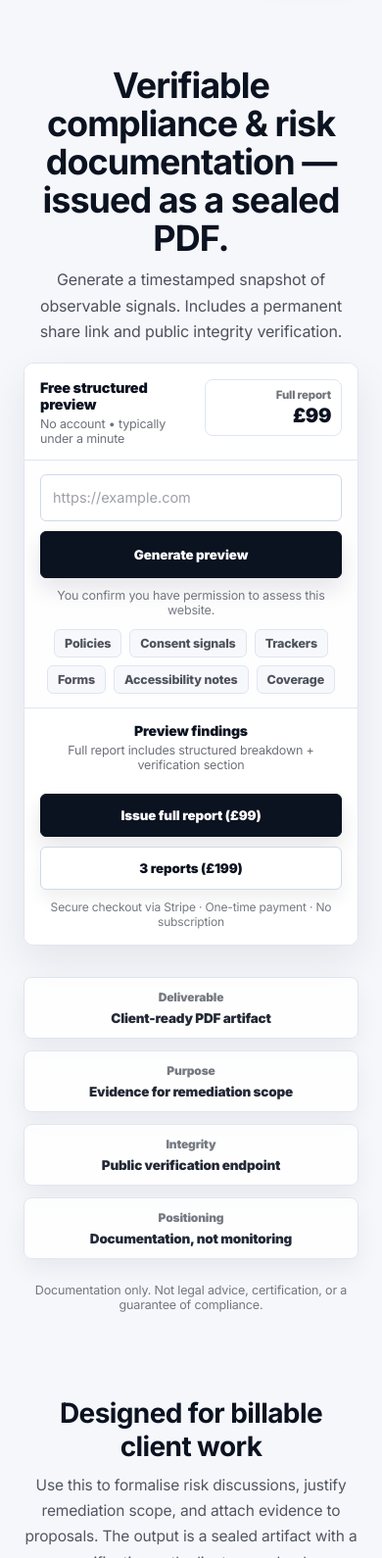
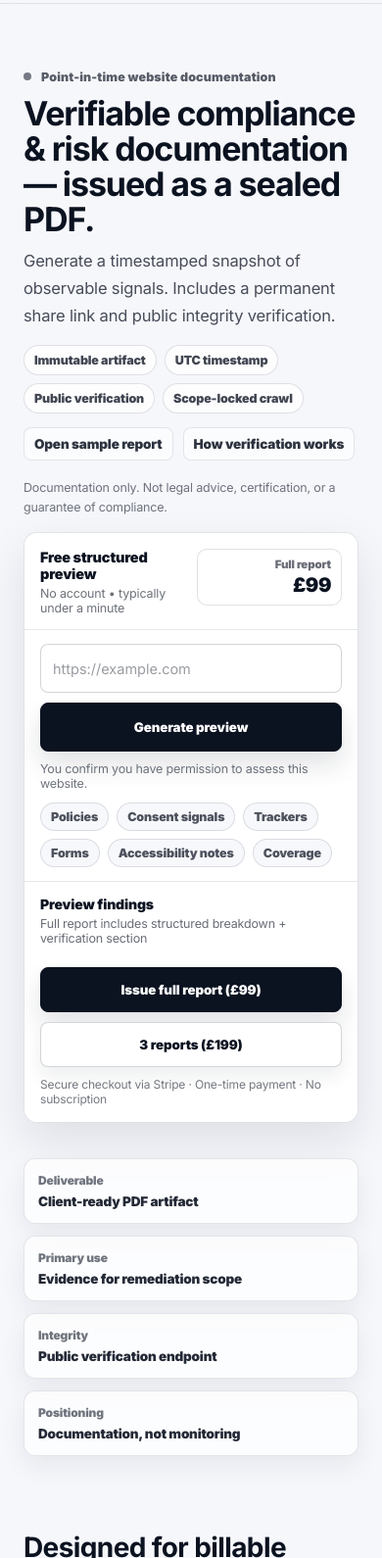
Before and after one commit to ThomasBeresford-0/website-risk-check, a website: page public/index.html in a window 390 px wide. Shown: the part 69-1659 px from the top of the page at 98% size. Drawn offline with Linux system fonts and the light colour scheme; no server answers.

Commit message:
index updates

```diff
--- a/public/index.css
+++ b/public/index.css
@@ -1,8 +1,10 @@
-/* public/index.css?v=5
-   PROFESSIONAL AUDIT STYLE (CENTERED):
-   - Everything visually centered (hero/tool/strips/section heads)
-   - Inter font (clean, modern, non-gimmicky)
-   - Square-ish corners, no gradients, navy CTA
+/* public/index.css?v=6
+   PROFESSIONAL ENTERPRISE / CONSULTANCY STYLE:
+   - No “AI glow” blobs
+   - Clean paper background + subtle grid
+   - Two-column hero (copy left, tool right)
+   - Strong typography + spacing discipline
+   - Keeps required IDs for app.js
 */
 
 :root{
@@ -10,48 +12,81 @@
   --ink2:#111a2b;
   --muted:#5b6b82;
 
-  --bg0:#f6f7fb;
+  --paper:#f7f8fb;
+  --paper2:#ffffff;
+
   --line:#dfe6f0;
   --line2:#cfd9e8;
 
-  --shadow: 0 16px 40px rgba(15,23,42,.08);
-  --shadowSoft: 0 10px 24px rgba(15,23,42,.06);
+  --shadow: 0 18px 46px rgba(15,23,42,.10);
+  --shadowSoft: 0 10px 26px rgba(15,23,42,.07);
 
-  --r-lg:10px;
-  --r-md:8px;
-  --r-sm:6px;
+  --r-xl:14px;
+  --r-lg:12px;
+  --r-md:10px;
+  --r-sm:8px;
+
+  --focus: 0 0 0 3px rgba(15,23,42,.14);
 }
 
-/* Override typography locally (in case global sets something else) */
+/* Base */
 body{
   font-family: "Inter", ui-sans-serif, system-ui, -apple-system, Segoe UI, Roboto, Helvetica, Arial, "Apple Color Emoji","Segoe UI Emoji";
   letter-spacing: -0.01em;
+  color: var(--ink);
 }
 
+/* Skip link */
+.skipLink{
+  position:absolute;
+  left:-999px;
+  top:12px;
+  padding:10px 12px;
+  background:#fff;
+  border:1px solid var(--line2);
+  border-radius: var(--r-sm);
+  z-index: 999;
+}
+.skipLink:focus{ left:12px; outline:none; box-shadow: var(--focus); }
+
+/* Background: paper + subtle grid (not “AI art”) */
 .bg{
   position:fixed;
   inset:0;
   z-index:-1;
   background:
-    radial-gradient(900px 520px at 50% -10%, rgba(2,132,199,.06), transparent 55%),
-    radial-gradient(900px 520px at 50% 0%, rgba(15,23,42,.05), transparent 60%),
-    linear-gradient(180deg, var(--bg0), #f3f5fa);
+    linear-gradient(180deg, var(--paper), #f3f5fa);
+}
+.bg::before{
+  content:"";
+  position:absolute;
+  inset:0;
+  opacity:.55;
+  background:
+    repeating-linear-gradient(
+      to right,
+      rgba(15,23,42,.045),
+      rgba(15,23,42,.045) 1px,
+      transparent 1px,
+      transparent 64px
+    ),
+    repeating-linear-gradient(
+      to bottom,
+      rgba(15,23,42,.045),
+      rgba(15,23,42,.045) 1px,
+      transparent 1px,
+      transparent 64px
+    );
+  mask-image: linear-gradient(180deg, rgba(0,0,0,.75), rgba(0,0,0,.18) 50%, rgba(0,0,0,0));
+  pointer-events:none;
 }
 
 .container{
-  max-width: 1120px;
+  max-width: 1140px;
   margin: 0 auto;
   padding: 0 24px;
 }
-
-.container.narrow{
-  max-width: 860px;
-}
-
-.sectionWrap{
-  display:grid;
-  justify-items:center; /* makes section content center as a block */
-}
+.container.narrow{ max-width: 900px; }
 
 .srOnly{
   position:absolute !important;
@@ -66,129 +101,166 @@ body{
   position:sticky;
   top:0;
   z-index:100;
-  background: rgba(246,247,251,.92);
+  background: rgba(247,248,251,.88);
   backdrop-filter: blur(10px);
-  border-bottom: 1px solid var(--line);
+  border-bottom: 1px solid rgba(15,23,42,.10);
 }
-
 .navInner{
-  height:68px;
+  height: 72px;
   display:flex;
   align-items:center;
   justify-content:space-between;
   gap:18px;
 }
-
 .brand{
   display:flex;
   align-items:center;
   gap:10px;
-  font-weight:800;
-  letter-spacing:-.2px;
   text-decoration:none;
   color: var(--ink);
+  font-weight: 900;
+  letter-spacing:-.3px;
 }
-
 .brandLogo{ width:20px; height:20px; display:block; }
 .brandText{ font-size:14px; }
 
 .navLinks{
   display:flex;
   align-items:center;
-  gap:16px;
-  font-size:13.5px;
+  gap: 14px;
+  font-size: 13.5px;
 }
-
 .navLinks a{
   text-decoration:none;
-  color: rgba(11,18,32,.74);
-  padding:8px 10px;
+  color: rgba(11,18,32,.72);
+  padding: 8px 10px;
   border-radius: var(--r-sm);
   transition: background .12s ease, color .12s ease;
 }
-
 .navLinks a:hover{
   color: rgba(11,18,32,.92);
   background: rgba(15,23,42,.04);
 }
 
+.navCtas{
+  display:flex;
+  align-items:center;
+  gap:10px;
+}
 .navBtn{
   display:inline-flex;
   align-items:center;
   justify-content:center;
-  height: 36px;
+  height: 38px;
   padding: 0 14px;
   border-radius: var(--r-sm);
+  font-size: 13px;
+  font-weight: 900;
+  text-decoration:none;
   border: 1px solid var(--line2);
-  background: #fff;
-  color: var(--ink);
-  font-size: 13px;
-  font-weight: 800;
-  box-shadow: 0 8px 18px rgba(15,23,42,.06);
-  text-decoration:none;
-  transition: transform .12s ease, box-shadow .12s ease;
+  transition: transform .12s ease, box-shadow .12s ease, background .12s ease, border-color .12s ease;
 }
+.navBtn:focus{ outline:none; box-shadow: var(--focus); }
+.navBtn:hover{ transform: translateY(-1px); box-shadow: 0 12px 22px rgba(15,23,42,.10); }
+.navBtnGhost{ background:#fff; color: var(--ink); }
+.navBtnPrimary{ background: var(--ink); border-color: var(--ink); color:#fff; }
 
-.navBtn:hover{
-  transform: translateY(-1px);
-  box-shadow: 0 12px 22px rgba(15,23,42,.08);
+/* HERO */
+.hero{
+  padding: 56px 0 22px;
 }
-
-/* HERO (CENTERED) */
-.hero{
-  padding: 54px 0 22px;
+.heroGrid{
+  display:grid;
+  grid-template-columns: 1.05fr .95fr;
+  gap: 26px;
+  align-items:start;
 }
-
-.heroWrap{
-  display:grid;
-  justify-items:center; /* centers children blocks */
-  gap: 18px;
+.heroCopy{
+  padding-top: 6px;
 }
-
-.heroTop{
-  text-align:center;
-  max-width: 980px;
-}
-
-.kickerPill{
+.eyebrow{
   display:inline-flex;
   align-items:center;
   gap:10px;
-  font-size: 12px;
-  font-weight: 800;
-  color: rgba(11,18,32,.70);
-  border: 1px solid var(--line);
-  background: rgba(255,255,255,.70);
-  padding: 6px 10px;
-  border-radius: var(--r-sm);
+  font-size: 12.5px;
+  font-weight: 900;
+  color: rgba(11,18,32,.68);
+  letter-spacing: .01em;
+}
+.eyebrowDot{
+  width: 8px;
+  height: 8px;
+  border-radius: 999px;
+  background: rgba(11,18,32,.55);
+}
+.heroTitle{
+  margin: 12px 0 10px;
+  font-size: 46px;
+  line-height: 1.06;
+  letter-spacing: -1.1px;
+  color: var(--ink);
+  max-width: 22ch;
+}
+.heroSub{
+  margin: 0;
+  font-size: 16.5px;
+  line-height: 1.7;
+  color: rgba(11,18,32,.74);
+  max-width: 62ch;
 }
 
-.heroTitle{
-  margin: 14px 0 10px;
-  font-size: 44px;
-  line-height: 1.08;
-  letter-spacing: -1px;
-  color: var(--ink);
-  max-width: 30ch;
-  margin-left:auto;
-  margin-right:auto;
+.heroBadges{
+  margin-top: 16px;
+  display:flex;
+  flex-wrap:wrap;
+  gap: 8px;
+}
+.badge{
+  display:inline-flex;
+  align-items:center;
+  padding: 7px 10px;
+  border-radius: 999px;
+  border: 1px solid rgba(15,23,42,.12);
+  background: rgba(255,255,255,.72);
+  font-size: 12.5px;
+  font-weight: 850;
+  color: rgba(11,18,32,.78);
 }
 
-.heroSub{
-  margin: 0 auto;
-  font-size: 16px;
-  line-height: 1.65;
-  color: rgba(11,18,32,.72);
-  max-width: 78ch;
+.heroMiniCtas{
+  margin-top: 14px;
+  display:flex;
+  flex-wrap:wrap;
+  gap: 10px;
+}
+.linkBtn{
+  font-size: 13.5px;
+  font-weight: 900;
+  color: rgba(11,18,32,.86);
+  text-decoration:none;
+  padding: 8px 10px;
+  border-radius: var(--r-sm);
+  background: rgba(255,255,255,.60);
+  border: 1px solid rgba(15,23,42,.10);
+  transition: background .12s ease, transform .12s ease;
+}
+.linkBtn:hover{ background: rgba(255,255,255,.88); transform: translateY(-1px); }
+.linkBtn:focus{ outline:none; box-shadow: var(--focus); }
+
+.heroDisclaimer{
+  margin: 18px 0 0;
+  font-size: 12.5px;
+  color: rgba(11,18,32,.58);
+  line-height: 1.55;
+  max-width: 70ch;
 }
 
-/* TOOL CARD (CENTERED) */
+/* TOOL CARD */
 .toolCard{
   width: 100%;
-  max-width: 980px;
-  border: 1px solid var(--line);
+  border: 1px solid rgba(15,23,42,.12);
   background: rgba(255,255,255,.92);
-  border-radius: var(--r-lg);
+  border-radius: var(--r-xl);
   box-shadow: var(--shadow);
   overflow:hidden;
 }
@@ -199,38 +271,33 @@ body{
   justify-content:space-between;
   gap: 16px;
   padding: 16px 16px 14px;
-  border-bottom: 1px solid var(--line);
-  background: #fff;
+  border-bottom: 1px solid rgba(15,23,42,.10);
+  background: rgba(255,255,255,.96);
 }
-
 .toolTitle{
   font-size: 14.5px;
-  font-weight: 900;
+  font-weight: 950;
   letter-spacing: -.2px;
   color: var(--ink);
 }
-
 .toolSub{
   margin-top: 4px;
   font-size: 12.5px;
   color: rgba(11,18,32,.60);
 }
-
 .toolPrice{
-  min-width: 140px;
+  min-width: 148px;
   text-align:right;
-  border: 1px solid var(--line);
+  border: 1px solid rgba(15,23,42,.12);
   background: #fff;
   border-radius: var(--r-md);
   padding: 8px 10px;
 }
-
 .toolPriceTop{
   font-size: 11.5px;
-  font-weight: 800;
-  color: rgba(11,18,32,.60);
+  font-weight: 900;
+  color: rgba(11,18,32,.62);
 }
-
 .toolPriceVal{
   margin-top: 2px;
   font-size: 20px;
@@ -239,7 +306,6 @@ body{
   color: var(--ink);
 }
 
-/* Scan bar */
 .scanBar{
   padding: 14px 16px 0;
   display:grid;
@@ -247,183 +313,146 @@ body{
   gap: 10px;
   align-items:stretch;
 }
-
 .scanBar input{
-  height: 48px;
+  height: 50px;
   padding: 0 12px;
   border-radius: var(--r-sm);
-  border: 1px solid var(--line2);
+  border: 1px solid rgba(15,23,42,.18);
   background: #fff;
   font-size: 14.5px;
   outline: none;
   transition: box-shadow .12s ease, border-color .12s ease;
 }
-
-.scanBar input::placeholder{ color: rgba(11,18,32,.40); }
-
+.scanBar input::placeholder{ color: rgba(11,18,32,.42); }
 .scanBar input:focus{
-  border-color: rgba(15,23,42,.40);
-  box-shadow: 0 0 0 3px rgba(15,23,42,.10);
+  border-color: rgba(15,23,42,.42);
+  box-shadow: var(--focus);
 }
 
-/* Buttons */
 .btnPrimary, .btnGhost{
-  height: 48px;
+  height: 50px;
   border-radius: var(--r-sm);
-  font-weight: 900;
+  font-weight: 950;
   letter-spacing: -.1px;
   cursor:pointer;
   user-select:none;
   transition: transform .10s ease, box-shadow .12s ease, background .12s ease, border-color .12s ease;
 }
-
 .btnPrimary{
-  border: 1px solid #0b1220;
-  background: #0b1220;
+  border: 1px solid var(--ink);
+  background: var(--ink);
   color: #fff;
-  box-shadow: 0 12px 22px rgba(15,23,42,.10);
+  box-shadow: 0 14px 26px rgba(15,23,42,.12);
 }
-
-.btnPrimary:hover{
-  background: #111a2b;
-  transform: translateY(-1px);
-}
-
+.btnPrimary:hover{ background: var(--ink2); transform: translateY(-1px); }
+.btnPrimary:focus{ outline:none; box-shadow: var(--focus); }
 .btnGhost{
-  border: 1px solid var(--line2);
+  border: 1px solid rgba(15,23,42,.18);
   background: #fff;
   color: var(--ink);
-  box-shadow: 0 10px 18px rgba(15,23,42,.06);
+  box-shadow: 0 10px 18px rgba(15,23,42,.07);
 }
-
-.btnGhost:hover{
-  border-color: rgba(15,23,42,.35);
-  transform: translateY(-1px);
-}
-
+.btnGhost:hover{ border-color: rgba(15,23,42,.34); transform: translateY(-1px); }
+.btnGhost:focus{ outline:none; box-shadow: var(--focus); }
 .btnWide{ width:100%; }
 
 .toolFine{
   padding: 10px 16px 12px;
   font-size: 12.5px;
-  color: rgba(11,18,32,.56);
-  text-align:center;
+  color: rgba(11,18,32,.58);
 }
 
-/* Chips row centered */
 .standardsRow{
   padding: 0 16px 14px;
   display:flex;
-  justify-content:center;
   flex-wrap:wrap;
   gap: 8px;
 }
-
 .stdChip{
   font-size: 12.5px;
-  font-weight: 800;
+  font-weight: 900;
   color: rgba(11,18,32,.72);
-  border: 1px solid var(--line);
-  background: rgba(246,247,251,.85);
+  border: 1px solid rgba(15,23,42,.12);
+  background: rgba(247,248,251,.90);
   padding: 6px 10px;
-  border-radius: var(--r-sm);
+  border-radius: 999px;
 }
 
 /* Preview */
 .preview{
   padding: 14px 16px 16px;
-  border-top: 1px solid var(--line);
+  border-top: 1px solid rgba(15,23,42,.10);
   background: rgba(255,255,255,.92);
 }
-
 .previewHead{
   display:flex;
-  justify-content:center;
+  justify-content:flex-start;
   margin-bottom: 10px;
-  text-align:center;
 }
-
-.previewHeadInner{
-  max-width: 720px;
-}
-
 .previewTitle{
   font-weight: 950;
   font-size: 14px;
   color: var(--ink);
 }
-
 .previewHint{
   margin-top: 4px;
   font-size: 12.5px;
-  color: rgba(11,18,32,.60);
+  color: rgba(11,18,32,.62);
 }
-
 .findings{
   list-style:none;
-  margin: 10px auto 12px;
+  margin: 10px 0 12px;
   padding: 0;
   display:grid;
   gap: 8px;
-  max-width: 880px;
 }
-
 .findings li{
-  border: 1px solid var(--line);
+  border: 1px solid rgba(15,23,42,.10);
   background: #fff;
   border-radius: var(--r-sm);
   padding: 10px 10px;
-  color: rgba(11,18,32,.86);
+  color: rgba(11,18,32,.88);
   font-size: 13.5px;
-  line-height: 1.4;
+  line-height: 1.45;
 }
 
 .ctaStack{
   display:grid;
   gap: 10px;
   margin-top: 10px;
-  max-width: 520px;
-  margin-left:auto;
-  margin-right:auto;
 }
-
 .ctaStack .btnPrimary,
 .ctaStack .btnGhost{
-  height: 44px;
+  height: 46px;
 }
 
 .stripeNote{
   font-size: 12px;
   color: rgba(11,18,32,.56);
-  text-align:center;
 }
 
-/* Cred strip centered */
-.credStrip{
-  width: 100%;
-  max-width: 980px;
-  margin-top: 14px;
+/* TRUST STRIP */
+.trustStrip{
+  padding: 14px 0 8px;
+}
+.trustGrid{
   display:grid;
   grid-template-columns: repeat(4, minmax(0,1fr));
   gap: 12px;
 }
-
-.credItem{
-  border: 1px solid var(--line);
-  background: rgba(255,255,255,.86);
-  border-radius: var(--r-md);
-  padding: 12px 12px;
+.trustItem{
+  border: 1px solid rgba(15,23,42,.10);
+  background: rgba(255,255,255,.70);
+  border-radius: var(--r-lg);
+  padding: 14px 14px;
   box-shadow: var(--shadowSoft);
-  text-align:center;
 }
-
-.credK{
+.trustK{
   font-size: 12px;
-  color: rgba(11,18,32,.56);
-  font-weight: 850;
+  color: rgba(11,18,32,.58);
+  font-weight: 900;
 }
-
-.credV{
+.trustV{
   margin-top: 6px;
   font-size: 13.5px;
   font-weight: 950;
@@ -431,116 +460,78 @@ body{
   color: rgba(11,18,32,.90);
 }
 
-.heroDisclaimer{
-  margin: 6px 0 0;
-  font-size: 12.5px;
-  color: rgba(11,18,32,.56);
-  text-align:center;
-  max-width: 980px;
-}
-
 /* Sections */
 .section{
-  padding: 64px 0;
+  padding: 68px 0;
 }
-
 .sectionAlt{
-  background: rgba(255,255,255,.72);
-  border-top: 1px solid var(--line);
-  border-bottom: 1px solid var(--line);
+  background: rgba(255,255,255,.62);
+  border-top: 1px solid rgba(15,23,42,.08);
+  border-bottom: 1px solid rgba(15,23,42,.08);
 }
-
+.sectionWrap{ display:block; }
 .sectionHead{
-  text-align:center;
   max-width: 860px;
-  margin: 0 auto 22px;
+  margin: 0 0 22px;
   display:grid;
   gap: 10px;
 }
-
 .sectionHead h2{
   margin:0;
   font-size: 28px;
   letter-spacing: -.6px;
   color: var(--ink);
 }
-
 .sectionHead p{
   margin:0;
-  color: rgba(11,18,32,.70);
+  color: rgba(11,18,32,.72);
   line-height: 1.7;
   font-size: 15.5px;
 }
 
-/* Cards / grids (centered blocks) */
 .cards3{
-  width:100%;
-  max-width: 980px;
   display:grid;
   grid-template-columns: repeat(3, minmax(0,1fr));
   gap: 14px;
 }
-
 .card{
-  background: #fff;
-  border-radius: var(--r-md);
+  background: rgba(255,255,255,.92);
+  border-radius: var(--r-lg);
   padding: 18px;
-  border: 1px solid var(--line);
+  border: 1px solid rgba(15,23,42,.10);
   box-shadow: var(--shadowSoft);
 }
-
 .card h3{
   margin:0 0 10px;
   letter-spacing:-.2px;
   color: var(--ink);
 }
-
 .card p{
   margin:0;
-  color: rgba(11,18,32,.68);
+  color: rgba(11,18,32,.70);
   line-height: 1.65;
 }
 
-.roiCallout{
-  width:100%;
-  max-width: 980px;
-  margin-top: 16px;
-  padding: 18px;
-  border-radius: var(--r-md);
-  border: 1px solid var(--line);
-  background: rgba(246,247,251,.85);
-  box-shadow: var(--shadowSoft);
-  display:grid;
-  gap: 6px;
-  color: rgba(11,18,32,.80);
-  text-align:center;
-}
-
 .reportGrid{
-  width:100%;
-  max-width: 980px;
   display:grid;
   grid-template-columns: repeat(2, minmax(0,1fr));
   gap: 14px;
 }
-
 .reportCard{
-  background: #fff;
-  border-radius: var(--r-md);
+  background: rgba(255,255,255,.92);
+  border-radius: var(--r-lg);
   padding: 18px;
-  border: 1px solid var(--line);
+  border: 1px solid rgba(15,23,42,.10);
   box-shadow: var(--shadowSoft);
 }
-
 .rcTop{
   font-weight: 950;
   letter-spacing: -.1px;
   color: var(--ink);
 }
-
 .rcBody{
   margin-top: 8px;
-  color: rgba(11,18,32,.68);
+  color: rgba(11,18,32,.70);
   line-height: 1.65;
   font-size: 14px;
 }
@@ -548,23 +539,51 @@ body{
 .bullets{
   margin: 0;
   padding-left: 18px;
-  color: rgba(11,18,32,.72);
-  line-height: 1.7;
+  color: rgba(11,18,32,.74);
+  line-height: 1.75;
   font-size: 14px;
-  text-align:left;
+}
+
+/* Verification mono card */
+.monoCard{ padding: 16px 18px; }
+.monoRow{
+  display:flex;
+  align-items:flex-start;
+  justify-content:space-between;
+  gap: 14px;
+  padding: 10px 0;
+  border-bottom: 1px solid rgba(15,23,42,.08);
+}
+.monoRow:last-child{ border-bottom: 0; padding-bottom: 0; }
+.monoK{
+  font-size: 12.5px;
+  font-weight: 950;
+  color: rgba(11,18,32,.60);
+  min-width: 160px;
+}
+.monoV{
+  color: rgba(11,18,32,.80);
+  line-height: 1.55;
+}
+.monoV code{
+  font-family: ui-monospace, SFMono-Regular, Menlo, Monaco, Consolas, "Liberation Mono", "Courier New", monospace;
+  font-size: 12.5px;
+  background: rgba(15,23,42,.05);
+  border: 1px solid rgba(15,23,42,.10);
+  padding: 3px 6px;
+  border-radius: 8px;
 }
 
 /* FAQ */
 .qa{
   width:100%;
-  border: 1px solid var(--line);
-  border-radius: var(--r-md);
-  background: #fff;
+  border: 1px solid rgba(15,23,42,.10);
+  border-radius: var(--r-lg);
+  background: rgba(255,255,255,.92);
   box-shadow: var(--shadowSoft);
   overflow:hidden;
   margin-bottom: 12px;
 }
-
 .qa summary{
   list-style:none;
   cursor:pointer;
@@ -576,25 +595,22 @@ body{
   gap: 10px;
   color: var(--ink);
 }
-
 .qa summary::-webkit-details-marker{ display:none; }
 .qa summary::after{ content:"+"; font-weight: 900; color: rgba(15,23,42,.55); }
 .qa[open] summary::after{ content:"–"; }
-
 .qaBody{
   padding: 0 14px 14px;
   font-size: 13.5px;
-  color: rgba(11,18,32,.68);
+  color: rgba(11,18,32,.70);
   line-height: 1.7;
 }
 
 /* Footer */
 .footer{
-  border-top: 1px solid var(--line);
-  padding: 52px 0;
-  background: rgba(255,255,255,.82);
+  border-top: 1px solid rgba(15,23,42,.10);
+  padding: 54px 0;
+  background: rgba(255,255,255,.72);
 }
-
 .footerInner{
   display:flex;
   justify-content:center;
@@ -602,13 +618,11 @@ body{
   gap: 42px;
   align-items:flex-start;
 }
-
 .footerBrand{
   font-weight: 950;
   letter-spacing: -.2px;
   color: var(--ink);
 }
-
 .footerTag{
   font-size: 13px;
   color: rgba(11,18,32,.64);
@@ -617,17 +631,37 @@ body{
 }
 
 /* Responsive */
-@media (max-width: 1000px){
+@media (max-width: 1040px){
   .navLinks{ display:none; }
-  .heroTitle{ font-size: 36px; max-width: 32ch; }
 
-  .credStrip{ grid-template-columns: 1fr 1fr; }
+  .heroGrid{
+    grid-template-columns: 1fr;
+    gap: 16px;
+  }
+  .heroTitle{
+    font-size: 40px;
+    max-width: 24ch;
+  }
+  .scanBar{ grid-template-columns: 1fr; }
+  .trustGrid{ grid-template-columns: 1fr 1fr; }
   .cards3{ grid-template-columns: 1fr; }
   .reportGrid{ grid-template-columns: 1fr; }
-  .scanBar{ grid-template-columns: 1fr; }
-  .ctaStack{ max-width: 100%; }
 }
 
 @media (max-width: 560px){
-  .credStrip{ grid-template-columns: 1fr; }
+  .heroTitle{ font-size: 34px; }
+  .trustGrid{ grid-template-columns: 1fr; }
+  .monoRow{ flex-direction:column; }
+  .monoK{ min-width: 0; }
 }
+
+/* Reduced motion */
+@media (prefers-reduced-motion: reduce){
+  .navLinks a,
+  .navBtn,
+  .btnPrimary,
+  .btnGhost,
+  .linkBtn{
+    transition:none !important;
+  }
+}
--- a/public/index.html
+++ b/public/index.html
@@ -7,9 +7,8 @@
 
   <meta
     name="description"
-    content="Client-ready website compliance & risk documentation for agencies and consultants. Generate a timestamped, immutable PDF with permanent share link and public cryptographic verification."
+    content="Client-ready website compliance & risk documentation for agencies and consultants. Generate a timestamped, immutable PDF with a permanent share link and public cryptographic verification."
   />
-
   <meta name="theme-color" content="#0b1220" />
 
   <link rel="icon" href="/favicon.ico" sizes="any">
@@ -25,13 +24,15 @@
     rel="stylesheet"
   >
 
-  <!-- Global BASE only -->
+  <!-- Global BASE -->
   <link rel="stylesheet" href="/style.css?v=14" />
   <!-- Homepage page-owned styles -->
-  <link rel="stylesheet" href="/index.css?v=5" />
+  <link rel="stylesheet" href="/index.css?v=6" />
 </head>
 
-<body>
+<body class="pageHome">
+  <a class="skipLink" href="#scan">Skip to scan</a>
+
   <div class="bg" aria-hidden="true"></div>
 
   <nav class="nav" role="navigation" aria-label="Primary">
@@ -51,7 +52,8 @@
       </div>
 
       <div class="navCtas">
-        <a class="navBtn" href="#scan">Run a scan</a>
+        <a class="navBtn navBtnGhost" href="/sample-report">View sample</a>
+        <a class="navBtn navBtnPrimary" href="#scan">Run a scan</a>
       </div>
     </div>
   </nav>
@@ -60,9 +62,14 @@
 
     <!-- HERO -->
     <header class="hero" id="scan">
-      <div class="container heroWrap">
+      <div class="container heroGrid">
 
-        <div class="heroTop">
+        <!-- LEFT: COPY -->
+        <div class="heroCopy">
+          <div class="eyebrow">
+            <span class="eyebrowDot" aria-hidden="true"></span>
+            Point-in-time website documentation
+          </div>
 
           <h1 class="heroTitle">
             Verifiable compliance & risk documentation — issued as a sealed PDF.
@@ -71,9 +78,25 @@
           <p class="heroSub">
             Generate a timestamped snapshot of observable signals. Includes a permanent share link and public integrity verification.
           </p>
+
+          <div class="heroBadges" aria-label="Highlights">
+            <span class="badge">Immutable artifact</span>
+            <span class="badge">UTC timestamp</span>
+            <span class="badge">Public verification</span>
+            <span class="badge">Scope-locked crawl</span>
+          </div>
+
+          <div class="heroMiniCtas">
+            <a class="linkBtn" href="/sample-report">Open sample report</a>
+            <a class="linkBtn" href="#verification">How verification works</a>
+          </div>
+
+          <p class="heroDisclaimer">
+            Documentation only. Not legal advice, certification, or a guarantee of compliance.
+          </p>
         </div>
 
-        <!-- TOOL CARD -->
+        <!-- RIGHT: TOOL -->
         <section class="toolCard" aria-label="Run a scan">
           <div class="toolHead">
             <div class="toolHeadLeft">
@@ -134,31 +157,30 @@
           </div>
         </section>
 
-        <div class="credStrip" aria-label="What this is">
-          <div class="credItem">
-            <div class="credK">Deliverable</div>
-            <div class="credV">Client-ready PDF artifact</div>
-          </div>
-          <div class="credItem">
-            <div class="credK">Purpose</div>
-            <div class="credV">Evidence for remediation scope</div>
-          </div>
-          <div class="credItem">
-            <div class="credK">Integrity</div>
-            <div class="credV">Public verification endpoint</div>
-          </div>
-          <div class="credItem">
-            <div class="credK">Positioning</div>
-            <div class="credV">Documentation, not monitoring</div>
-          </div>
-        </div>
-
-        <p class="heroDisclaimer">
-          Documentation only. Not legal advice, certification, or a guarantee of compliance.
-        </p>
-
       </div>
     </header>
+
+    <!-- TRUST STRIP -->
+    <section class="trustStrip" aria-label="What this is">
+      <div class="container trustGrid">
+        <div class="trustItem">
+          <div class="trustK">Deliverable</div>
+          <div class="trustV">Client-ready PDF artifact</div>
+        </div>
+        <div class="trustItem">
+          <div class="trustK">Primary use</div>
+          <div class="trustV">Evidence for remediation scope</div>
+        </div>
+        <div class="trustItem">
+          <div class="trustK">Integrity</div>
+          <div class="trustV">Public verification endpoint</div>
+        </div>
+        <div class="trustItem">
+          <div class="trustK">Positioning</div>
+          <div class="trustV">Documentation, not monitoring</div>
+        </div>
+      </div>
+    </section>
 
     <!-- FOR AGENCIES -->
     <section class="section" id="agencies">
@@ -227,12 +249,15 @@
           </p>
         </div>
 
-        <div class="card">
-          Anyone can verify the report’s integrity via:
-          <br><br>
-          <strong>/verify/&lt;hash&gt;</strong>
-          <br><br>
-          If the file is altered, verification fails.
+        <div class="card monoCard">
+          <div class="monoRow">
+            <div class="monoK">Verify URL pattern</div>
+            <div class="monoV"><code>/verify/&lt;hash&gt;</code></div>
+          </div>
+          <div class="monoRow">
+            <div class="monoK">Tamper detection</div>
+            <div class="monoV">If the file is altered, verification fails.</div>
+          </div>
         </div>
       </div>
     </section>
```
